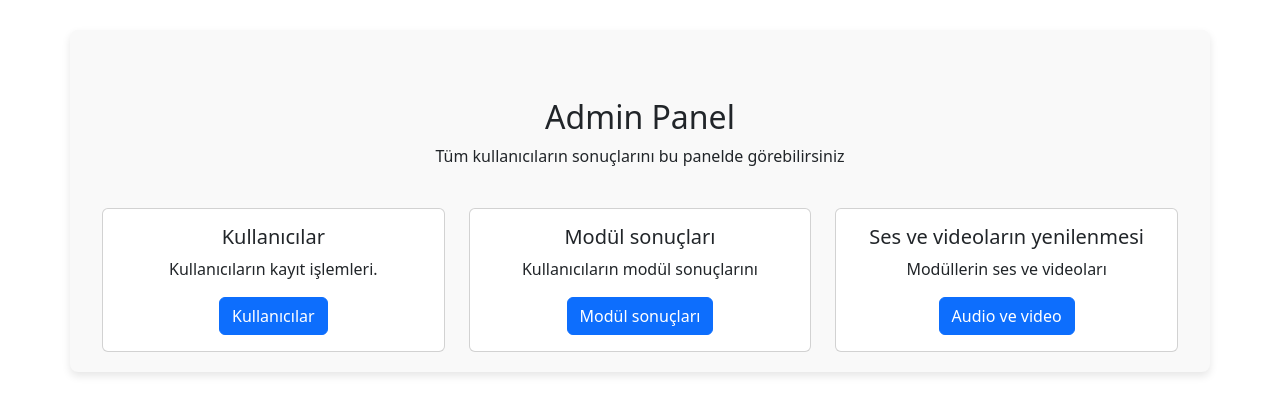
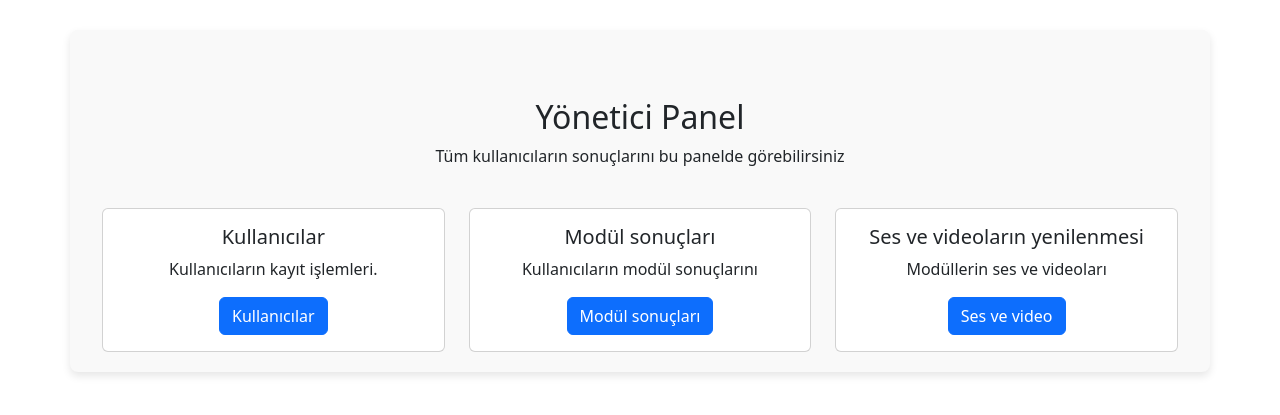
Before and after one commit to BabekMursalov/medical_proV2, a Django app: page /admin_dashboard/ in a window 1280 px wide. Shown: the part 60-475 px from the top of the page. Run offline with Django 4.2, Linux system fonts and the light colour scheme; a user stored in the database is signed in.

Commit message:
Update admin_dashboard.html
audio_and_video

```diff
--- a/templates/admin_dashboard.html
+++ b/templates/admin_dashboard.html
@@ -4,7 +4,7 @@
 <div class="container mt-5">
     <div class="row">
         <div class="col-12 text-center">
-            <h2>Admin Panel</h2>
+            <h2>Yönetici Panel</h2>
             <p>Tüm kullanıcıların sonuçlarını bu panelde görebilirsiniz</p>
         </div>
     </div>
@@ -34,7 +34,7 @@
                 <div class="card-body">
                     <h5 class="card-title">Ses ve videoların yenilenmesi</h5>
                     <p class="card-text">Modüllerin ses ve videoları</p>
-                    <a href="{% url 'audio_and_video_change' %}" class="btn btn-primary">Audio ve video</a>
+                    <a href="{% url 'audio_and_video_change' %}" class="btn btn-primary">Ses ve video</a>
                 </div>
             </div>
         </div>
```
